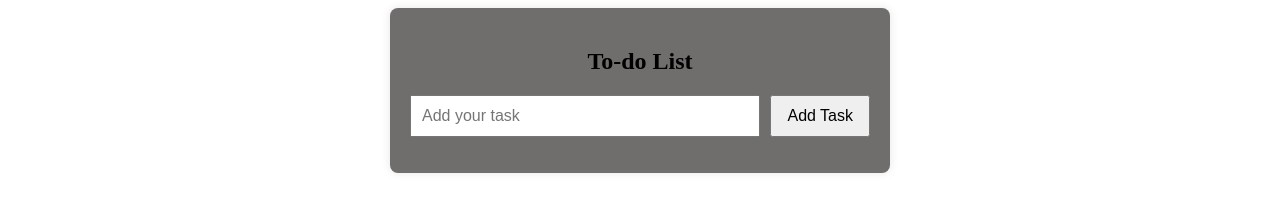
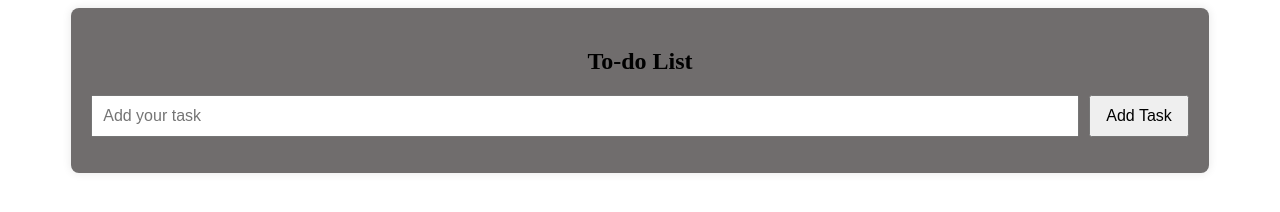
Before and after one commit to kamaubryan/to-do-list, a plain HTML site: page index.html in a window 1280 px wide. Drawn offline with Linux system fonts and the light colour scheme.

Commit message:
extended the size of the background

```diff
--- a/example.css
+++ b/example.css
@@ -1,12 +1,14 @@
 /* Container styling */
 .container {
-  max-width: 500px;
+  width: 90%;
   margin: 0 auto;
+  height: 70vh;
 }
 
 /* Styling for the to-do app */
 .todo-app {
   padding: 20px;
+  height: 100%;
   background-color: #706d6d;
   border-radius: 8px;
   box-shadow: 0 0 10px rgba(0, 0, 0, 0.1);
```
